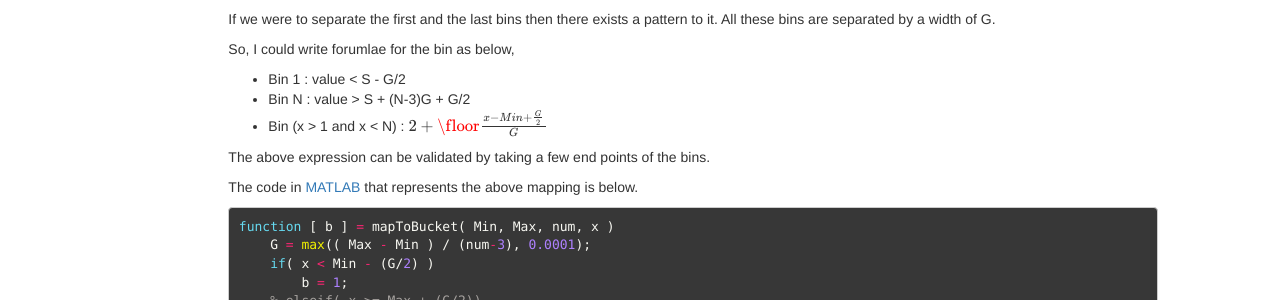
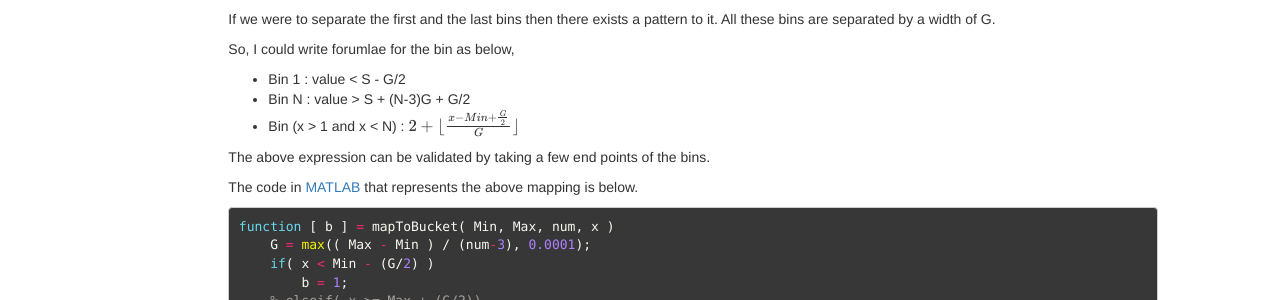
Before and after one commit to surajshetiya/surajshetiya.github.io, a Jekyll site: the page built from _posts/2017-02-15-Numerical-Issues.md, in a window 1280 px wide and 900 px high, scrolled down 336 px. Shown: the part 144-444 px from the top of the window. Built offline with Jekyll 4.4.1, drawn with Linux system fonts in a browser that asks for light colours; formulas are drawn with MathJax 3.

Commit message:
Completed first post

```diff
--- a/_posts/2017-02-15-Numerical-Issues.md
+++ b/_posts/2017-02-15-Numerical-Issues.md
@@ -29,7 +29,7 @@ So, I could write forumlae for the bin as below,
 
 * Bin 1 : value < S - G/2
 * Bin N : value > S + (N-3)G + G/2
-* Bin (x > 1 and x < N) : $$ 2 + \floor{\frac{x - Min + \frac{G}{2}}{G}} $$
+* Bin (x > 1 and x < N) : $$ 2 + \lfloor\frac{x - Min + \frac{G}{2}}{G}\rfloor $$
 
 The above expression can be validated by taking a few end points of the bins.
 
```
